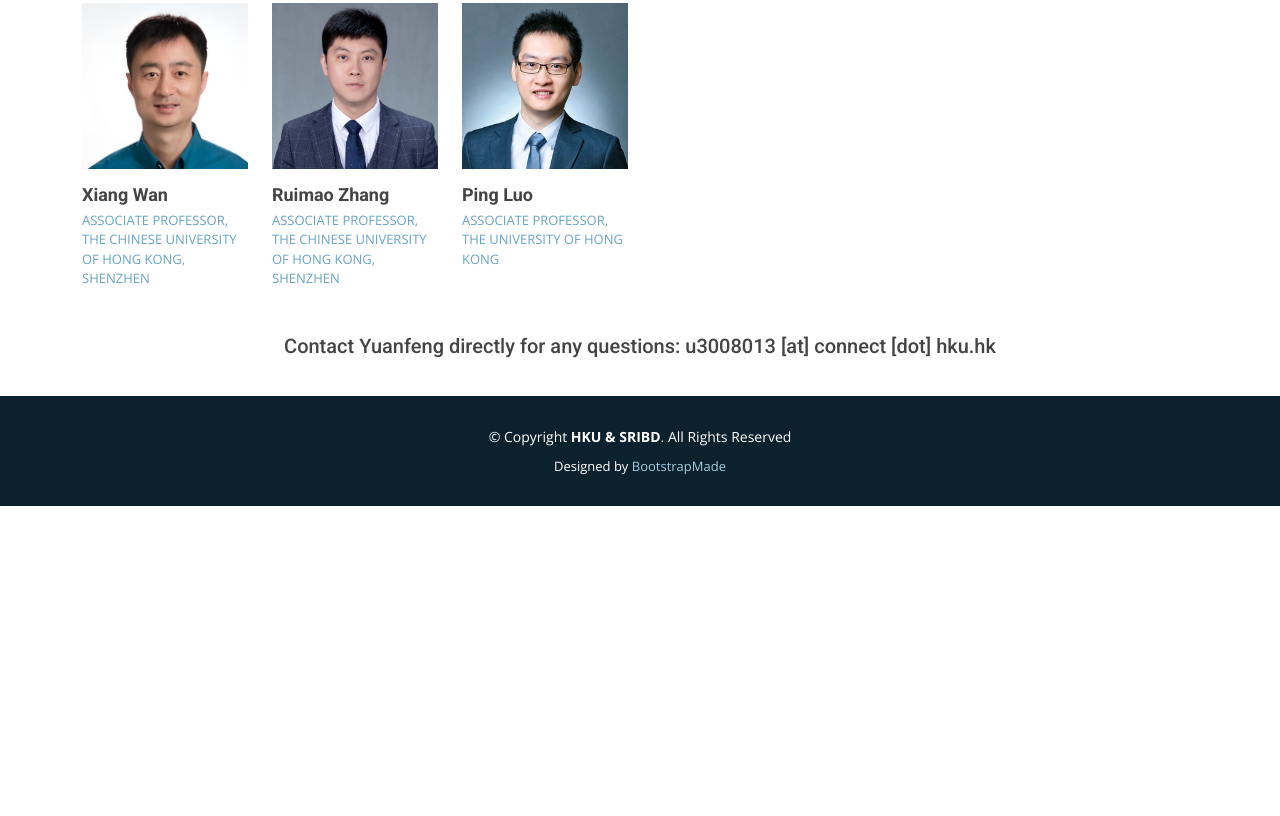
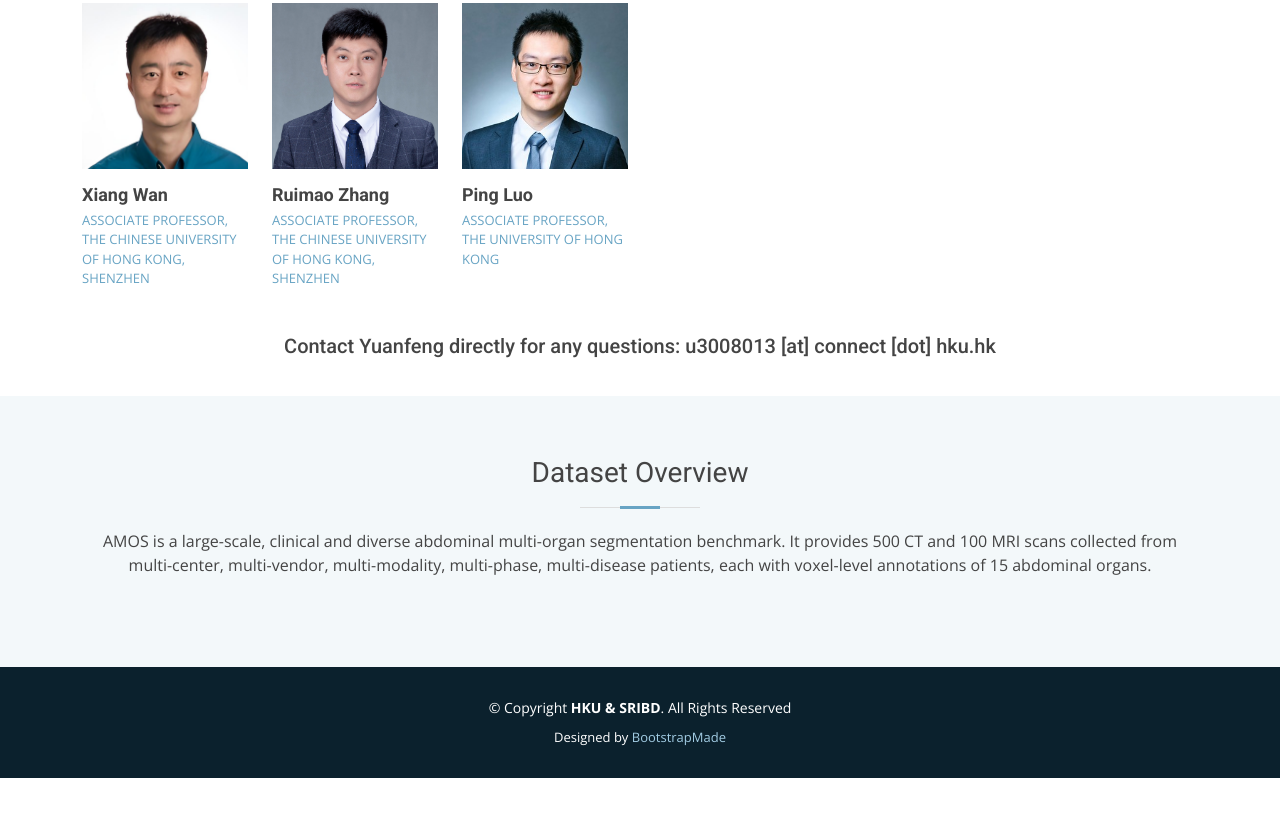
Before and after one commit to JiYuanFeng/AMOS, a plain HTML site: page about.html in a window 1280 px wide. Shown: the part 529-1345 px from the top of the page. Before the commit the page ends 1135 px from the top, so only its background shows below. Drawn offline with nearby package versions, Linux system fonts and the light colour scheme.

Commit message:
start dataset overview at the about section

```diff
--- a/about.html
+++ b/about.html
@@ -196,6 +196,20 @@
     </section><!-- End Team Section -->
   </main><!-- End #main -->
 
+<!-- ======= Our Team Section ======= -->
+<section class="pricing section-bg" data-aos="fade-up">
+  <div class="container">
+
+    <div class="section-title">
+      <h2>Dataset Overview</h2>
+      <p>AMOS is a large-scale, clinical and diverse abdominal multi-organ segmentation benchmark. It provides 500 CT and 100 MRI scans collected from multi-center, multi-vendor, multi-modality, multi-phase, multi-disease patients, each with voxel-level annotations of 15 abdominal organs. </p>
+    </div>
+
+
+  </div>
+</section><!-- End Pricing Section -->
+
+
   <footer id="footer" data-aos="fade-up" data-aos-easing="ease-in-out" data-aos-duration="500">
     <div class="container">
       <div class="copyright">
```
